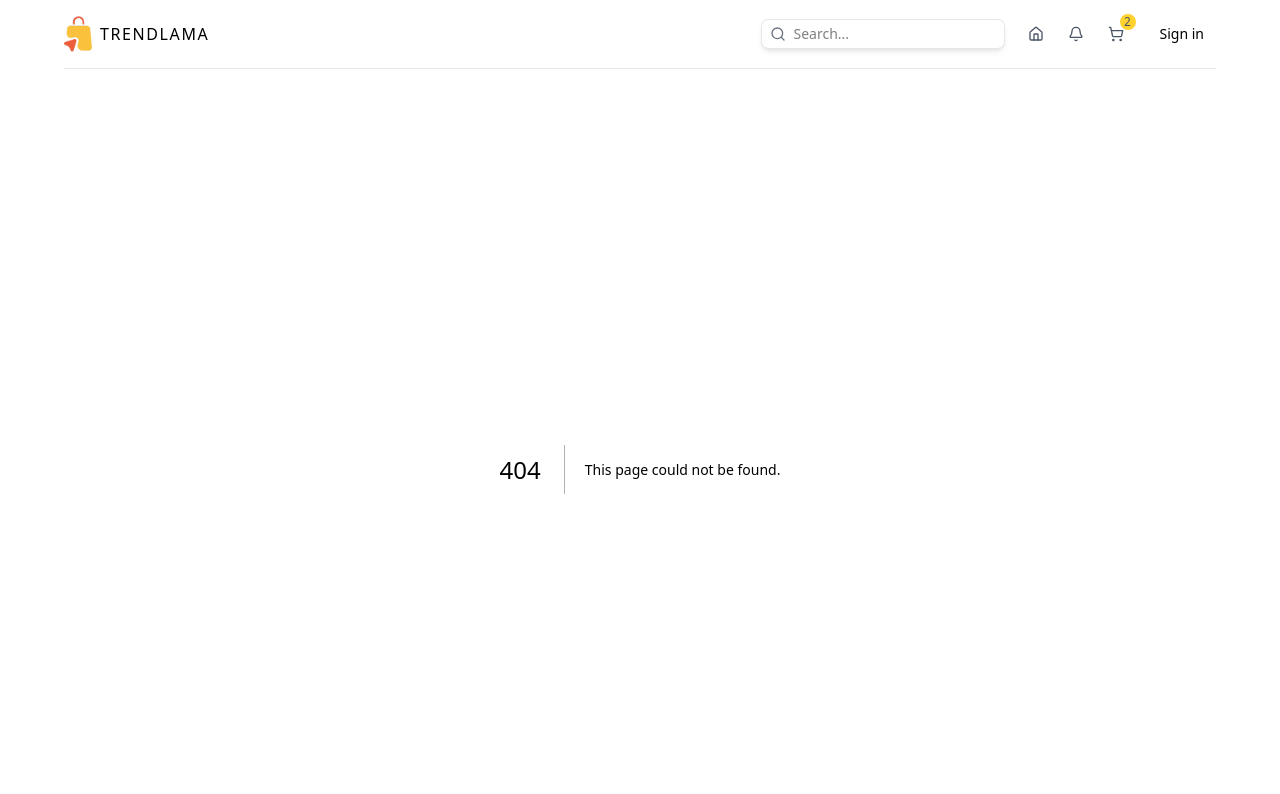
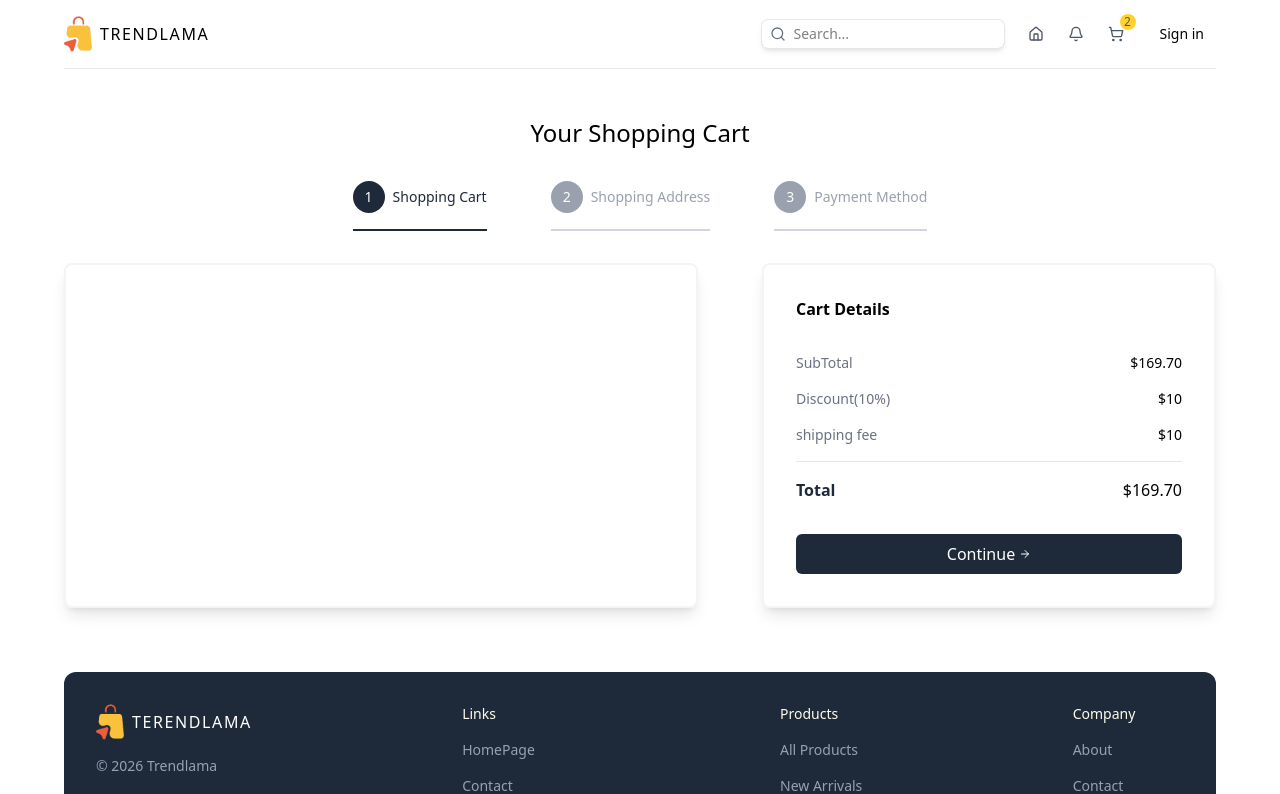
Before and after one commit to SheHab970/e-commerce_app, a Next.js app: page /cart in a window 1280 px wide. Before the commit this address had no page. Shown: the top 794 px of the page. Built offline with nearby package versions, Linux system fonts and the light colour scheme.

Commit message:
Create and design cart page

```diff
--- /dev/null
+++ b/src/app/cart/page.tsx
@@ -0,0 +1,145 @@
+'use client';
+
+import { CartItemsType } from "@/types";
+import { ArrowRight } from "lucide-react";
+import { useRouter, useSearchParams } from "next/navigation";
+
+const steps = [
+    {
+        id: 1,
+        title: 'Shopping Cart'
+    },
+    {
+        id: 2,
+        title: 'Shopping Address'
+    },
+    {
+        id: 3,
+        title: 'Payment Method'
+    },
+
+]
+
+// TEMPORARY
+const cartItems: CartItemsType = [
+    {
+    id: 1,
+    name: "Adidas CoreFit T-Shirt",
+    shortDescription:
+      "Lorem ipsum dolor sit amet consect adipisicing elit lorem ipsum dolor sit.",
+    description:
+      "Lorem ipsum dolor sit amet consect adipisicing elit lorem ipsum dolor sit. Lorem ipsum dolor sit amet consect adipisicing elit lorem ipsum dolor sit. Lorem ipsum dolor sit amet consect adipisicing elit lorem ipsum dolor sit.",
+    price: 39.9,
+    sizes: ["s", "m", "l", "xl", "xxl"],
+    colors: ["gray", "purple", "green"],
+    images: {
+      gray: "/products/1g.png",
+      purple: "/products/1p.png",
+      green: "/products/1gr.png",
+    },
+    quantity: 1,
+    selectedSize: 'm',
+    selectedColor: 'gray',
+  },
+  {
+    id: 2,
+    name: "Puma Ultra Warm Zip",
+    shortDescription:
+      "Lorem ipsum dolor sit amet consect adipisicing elit lorem ipsum dolor sit.",
+    description:
+      "Lorem ipsum dolor sit amet consect adipisicing elit lorem ipsum dolor sit. Lorem ipsum dolor sit amet consect adipisicing elit lorem ipsum dolor sit. Lorem ipsum dolor sit amet consect adipisicing elit lorem ipsum dolor sit.",
+    price: 59.9,
+    sizes: ["s", "m", "l", "xl"],
+    colors: ["gray", "green"],
+    images: { gray: "/products/2g.png", green: "/products/2gr.png" },
+    quantity: 1,
+    selectedSize: 'l',
+    selectedColor: 'gray',
+  },
+  {
+    id: 3,
+    name: "Nike Air Essentials Pullover",
+    shortDescription:
+      "Lorem ipsum dolor sit amet consect adipisicing elit lorem ipsum dolor sit.",
+    description:
+      "Lorem ipsum dolor sit amet consect adipisicing elit lorem ipsum dolor sit. Lorem ipsum dolor sit amet consect adipisicing elit lorem ipsum dolor sit. Lorem ipsum dolor sit amet consect adipisicing elit lorem ipsum dolor sit.",
+    price: 69.9,
+    sizes: ["s", "m", "l"],
+    colors: ["green", "blue", "black"],
+    images: {
+      green: "/products/3gr.png",
+      blue: "/products/3b.png",
+      black: "/products/3bl.png",
+    },
+    quantity: 1,
+    selectedSize: 'l',
+    selectedColor: 'green',
+  },
+]
+
+const CartPage = () => {
+
+    const searchParams = useSearchParams();
+    const router = useRouter();
+
+    const activeStep = parseInt(searchParams.get('step') || '1')
+    return (
+        <div className="flex flex-col gap-8 items-center justify-center mt-12">
+            {/* TITLE  */}
+            <h1 className="text-2xl font-medium ">Your Shopping Cart</h1>
+            {/* STEPS  */}
+            <div className="flex flex-col lg:flex-row items-center gap-8 lg:gap-16">
+                {steps.map(step => (
+                    <div key={step.id} className={`flex items-center gap-2 border-b-2 pb-4 ${step.id === activeStep ? 'border-gray-800 ' : 'border-gray-300'}`}>
+                        <div className={`w-6 h-6 text-sm font-medium rounded-full flex items-center justify-center text-white p-4 ${step.id === activeStep ? 'bg-gray-800' : 'bg-gray-400'}`}>
+                            {step.id}
+                        </div>
+                        <p className={`text-sm font-medium ${step.id === activeStep ? 'text-gray-800' : 'text-gray-400'}`}>{step.title}</p>
+                    </div>
+                ))}
+            </div>
+            {/* STEPS & DETAILS  */}
+            <div className="w-full flex flex-col lg:flex-row gap-16">
+                {/* STEPS  */}
+                <div className="w-full lg:w-7/12 shadow-lg border-2 border-gray-100 p-8 rounded-lg flex flex-col gap-8"></div>
+                {/* DETAILS  */}
+                <div className="w-full lg:w-5/12 shadow-lg border-2 border-gray-100 p-8 rounded-lg flex flex-col gap-8">
+                    <h2 className="font-semibold">Cart Details</h2>
+                    <div className="flex flex-col gap-4">
+                        <div className="flex items-center justify-between text-sm">
+                            <p className="text-gray-500">SubTotal</p>
+                            <p className="font-medium">
+                                ${cartItems.reduce((total, item) => total + item.price * item.quantity, 0).toFixed(2)}
+                            </p>
+                        </div>
+                        <div className="flex items-center justify-between text-sm">
+                            <p className="text-gray-500">Discount(10%)</p>
+                            <p className="font-medium">
+                                $10
+                            </p>
+                        </div>
+                        <div className="flex items-center justify-between text-sm">
+                            <p className="text-gray-500">shipping fee</p>
+                            <p className="font-medium">
+                               $10
+                            </p>
+                        </div>
+                        <hr className="border-gray-200"/>
+                        <div className="flex items-center justify-between">
+                            <p className="text-gray-800 font-semibold">Total</p>
+                            <p className="font-medium">
+                               ${cartItems.reduce((total, item) => total + item.price * item.quantity, 0).toFixed(2)}
+                            </p>
+                        </div>
+                    </div>
+                    <button className="w-full bg-gray-800 hover:bg-gray-900 transition-all duration-300 text-white rounded-md cursor-pointer flex items-center justify-center p-2 gap-1">
+                        Continue
+                        <ArrowRight className="w-3 h-3"/>
+                    </button>
+                </div>
+            </div>
+        </div>
+    )
+}
+
+export default CartPage;
```
Also changed, not shown: src/types.ts (+8 -0 lines).
